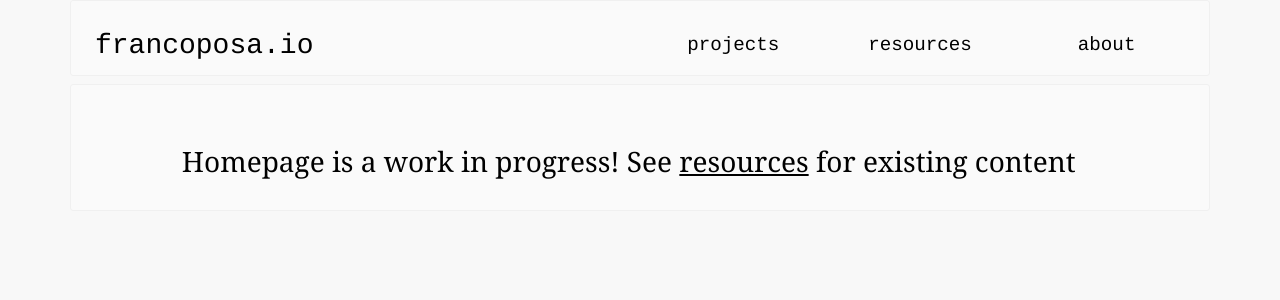
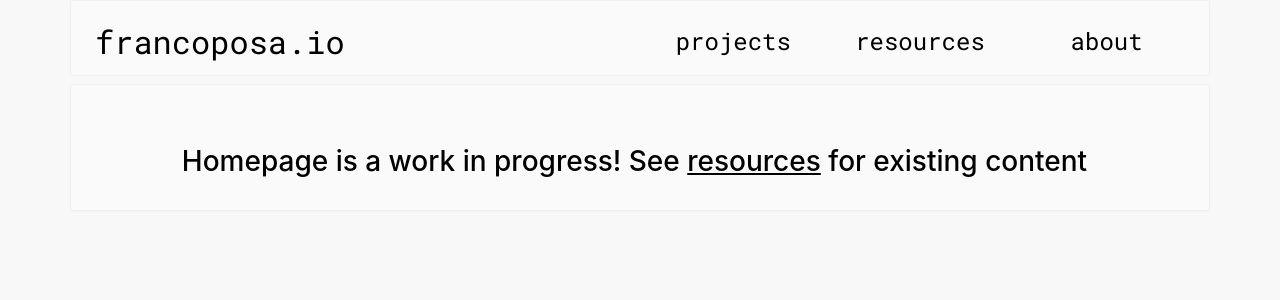
Before and after one commit to francojposa/personal-site, a Jekyll site: the page built from index.md, in a window 1280 px wide. Shown: the top 300 px of the page. Built offline with Jekyll 4.4.1, drawn with Linux system fonts in a browser that asks for light colours.

Commit message:
updated styling, finally found decent sans-serif & monospace combo

```diff
--- a/_layouts/default.html
+++ b/_layouts/default.html
@@ -10,7 +10,7 @@
 
     <link rel="stylesheet" href="https://stackpath.bootstrapcdn.com/bootstrap/4.1.3/css/bootstrap.min.css"
         integrity="sha384-MCw98/SFnGE8fJT3GXwEOngsV7Zt27NXFoaoApmYm81iuXoPkFOJwJ8ERdknLPMO" crossorigin="anonymous">
-    <link href="https://fonts.googleapis.com/css?family=Open+Sans" rel="stylesheet">
+    <link href="https://fonts.googleapis.com/css2?family=Roboto+Mono&display=swap" rel="stylesheet">
     <link rel="stylesheet" href="/css/style.css">
 </head>
 
--- a/css/style.css
+++ b/css/style.css
@@ -4,7 +4,7 @@ body {
     background-color:rgb(248,248,248);
 }
 h1 {
-    font-family: 'Courier', serif;
+    font-family: 'Roboto Mono', 'Courier', serif;
     font-size: 2rem;
 }
 h2 {
@@ -21,12 +21,13 @@ a:active {
 }
 
 .top-row{
-    font-family: 'Courier', serif;
+    font-family: 'Roboto Mono', 'Courier', serif;
     padding: 1.5rem 1.5rem 1.0rem 1.5rem ;
 }
 .top-row-item {
-    font-size: 1.2rem;
-    padding-top: 0.5rem;
+    font-size: 1.5rem;
+    padding-top: 0.25rem;
+    padding-bottom: 0.25rem;
 }
 .underline {
     margin-left: 5px;
@@ -64,8 +65,9 @@ div > .highlighter-rouge {
 }
 
 #top-row-title {
-    font-size: 1.75rem;
-    padding-top: 0.5rem;
+    font-size: 2rem;
+    padding-top: 0.25rem;
+    padding-bottom: 0.25rem;
 }
 
 
@@ -74,7 +76,7 @@ div > .highlighter-rouge {
 }
 
 .content {
-    font-family: Georgia, Cambria, "Times New Roman", Times, serif;
+     font-family: -apple-system, BlinkMacSystemFont, "Segoe UI", Roboto, Oxygen-Sans, Ubuntu, Cantarell, "Helvetica Neue", sans-serif;
     font-size: 1.05rem;
     padding: 1rem;
 }
```
